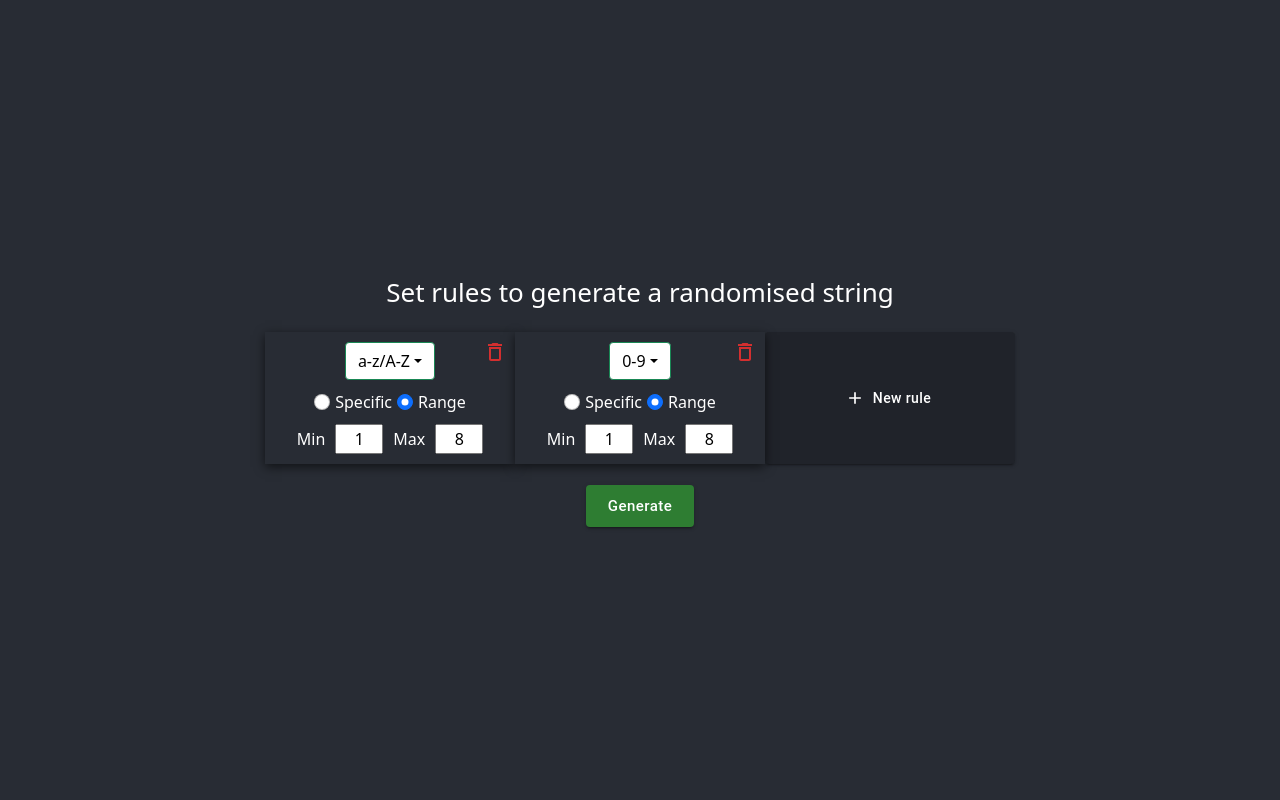
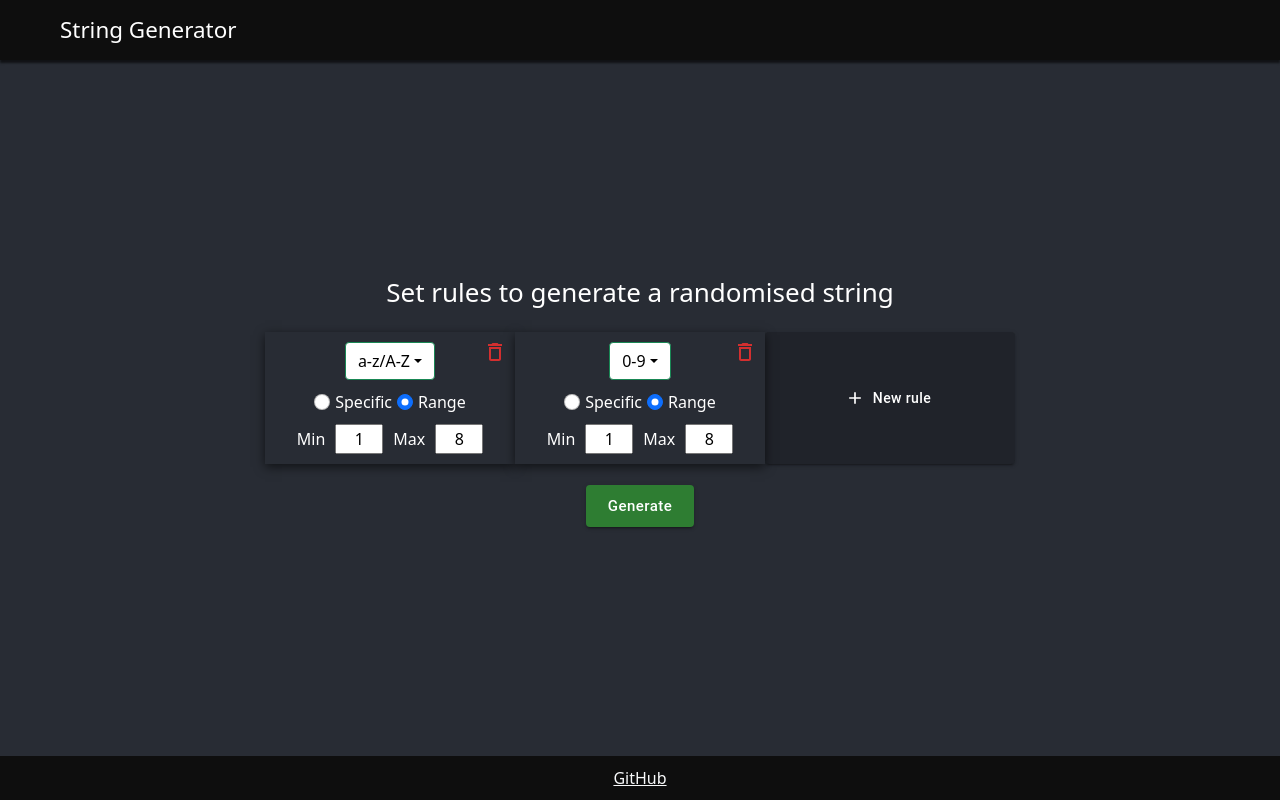
Before and after one commit to davidescobar17/react-express-string-generator, a React (Create React App) app: page / in a window 1280 px wide. Built offline with nearby package versions, Linux system fonts and the light colour scheme.

Commit message:
Add header and footer

```diff
--- a/src/App.css
+++ b/src/App.css
@@ -162,6 +162,31 @@
   font-size: 2rem;
 }
 
+.Header {
+  overflow-x:auto;
+  /* background-color: black; */
+  color: white;
+  top: 0;  /* as the height of the other div is 30px */
+  left: 0;
+  right: 0;
+  bottom: 0;
+  position: absolute;
+  height: 60px;
+  line-height: 60px;
+  background-color: rgb(14, 14, 14);
+  box-shadow: 0 3px 2px rgba(0, 0, 0, 0.6);
+  text-align: left;
+  padding-left: 60px;
+  font-size: 1.4rem;
+}
+
+.Footer {
+  background-color: rgb(14, 14, 14);
+  padding-top: 10px;
+  padding-bottom: 10px;
+  color: white
+}
+
 @keyframes App-logo-spin {
   from {
     transform: rotate(0deg);
--- a/src/App.js
+++ b/src/App.js
@@ -264,6 +264,10 @@ function App(){
   return (
   <div className='App'>
 
+    <div className="Header">
+      String Generator
+    </div>
+
     <header className='App-header'>
 
       <p className='Message'>
@@ -416,6 +420,12 @@ function App(){
         null
       }
     </header>
+
+
+
+    <div className="Footer fixed-bottom">
+      <a href='https://github.com/davidescobar17' class='link-light'>GitHub</a>
+    </div>
   </div>
   );
 }
```
